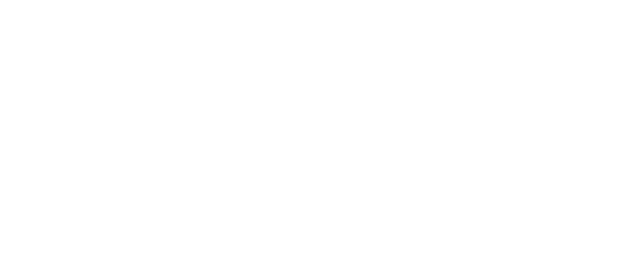
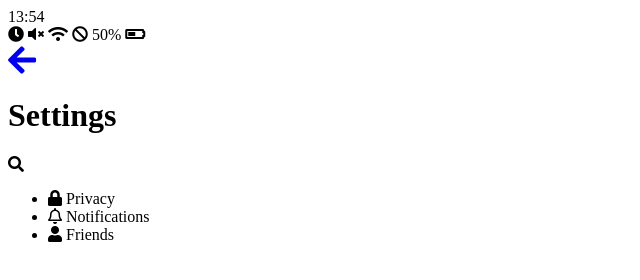
Before and after one commit to zizimoos/kakao-clone-2.0, a plain HTML site: page setting.html in a window 1280 px wide. Shown: the whole page, without its empty margins (0-640 px from the left). Drawn offline with Linux system fonts and the light colour scheme.

Commit message:
html Done!

```diff
--- /dev/null
+++ b/chat.html
@@ -0,0 +1,83 @@
+<!DOCTYPE html>
+<html lang="en">
+	<head>
+		<meta charset="UTF-8" />
+		<meta name="viewport" content="width=device-width, initial-scale=1.0" />
+		<meta http-equiv="X-UA-Compatible" content="ie=edge" />
+		<link
+			rel="stylesheet"
+			href="https://use.fontawesome.com/releases/v5.8.1/css/all.css"
+			integrity="sha384-50oBUHEmvpQ+1lW4y57PTFmhCaXp0ML5d60M1M7uH2+nqUivzIebhndOJK28anvf"
+			crossorigin="anonymous"
+		/>
+		<title>Chat|kakao clone</title>
+	</head>
+	<body>
+		<div class="status-bar">
+			<div class="status-bar__column">
+				<span class="status-bar__clock">13:54</span>
+			</div>
+			<div class="status-bar__column">
+				<i class="fas fa-clock"></i>
+				<i class="fas fa-volume-mute"></i>
+				<i class="fas fa-wifi"></i>
+				<i class="fas fa-ban"></i>
+				<span class="status-bar__battery-level">50%</span>
+				<i class="fas fa-battery-half"></i>
+			</div>
+		</div>
+		<header class="header">
+			<div class="header__header-column">
+				<a href="index.html">
+					<i class="fas fa-arrow-left fa-2x"></i>
+				</a>
+				<h1 class="header__title">Best Friend</h1>
+			</div>
+			<div class="header__header-column">
+				<span class="header__icon">
+					<i class="fas fa-search"></i>
+				</span>
+			</div>
+			<div>
+				<span class="header__icon">
+					<i class="fas fa-bars"></i>
+				</span>
+			</div>
+		</header>
+		<main class="chat">
+			<ul class="chat__messages">
+				<span class="chat__timestamp">Friday, January 11, 2019</span>
+				<li class="incoming-message message">
+					<img src="./img/risa.png" alt="roel" width="200px" />
+					<div class="message__content">
+						<span class="message__author">Best Friend</span>
+						<div class="message__bubble">Congrats I love you Roel</div>
+					</div>
+					<span class="message__timestamp"></span>
+				</li>
+				<li class="incoming-message message">
+					<span class="message__timestamp"></span>
+					<div class="message__content">
+						<div class="message__bubble">Thanks zizi I love you too</div>
+					</div>
+				</li>
+			</ul>
+		</main>
+		<div class="chat__write">
+			<div class="chat__write-column">
+				<i class="far fa-plus-square"></i>
+			</div>
+			<div class="chat__write-column">
+				<input type="text" placeholder="send message" />
+			</div>
+			<div class="chat__write-column">
+				<span class="chat__write-icon">
+					<i class="far fa-smile"></i>
+				</span>
+				<span class="chat__write-icon">
+					<i class="fas fa-microphone"></i>
+				</span>
+			</div>
+		</div>
+	</body>
+</html>
--- a/setting.html
+++ b/setting.html
@@ -0,0 +1,67 @@
+<!DOCTYPE html>
+<html lang="en">
+	<head>
+		<meta charset="UTF-8" />
+		<meta name="viewport" content="width=device-width, initial-scale=1.0" />
+		<meta http-equiv="X-UA-Compatible" content="ie=edge" />
+		<link
+			rel="stylesheet"
+			href="https://use.fontawesome.com/releases/v5.8.1/css/all.css"
+			integrity="sha384-50oBUHEmvpQ+1lW4y57PTFmhCaXp0ML5d60M1M7uH2+nqUivzIebhndOJK28anvf"
+			crossorigin="anonymous"
+		/>
+		<title>Settings|kakao clone</title>
+	</head>
+	<body>
+		<div class="status-bar">
+			<div class="status-bar__column">
+				<span class="status-bar__clock">13:54</span>
+			</div>
+			<div class="status-bar__column">
+				<i class="fas fa-clock"></i>
+				<i class="fas fa-volume-mute"></i>
+				<i class="fas fa-wifi"></i>
+				<i class="fas fa-ban"></i>
+				<span class="status-bar__battery-level">50%</span>
+				<i class="fas fa-battery-half"></i>
+			</div>
+		</div>
+		<header class="header">
+			<div class="header__header-column">
+				<a href="more.html">
+					<i class="fas fa-arrow-left fa-2x"></i>
+				</a>
+				<h1 class="header__title">Settings</h1>
+			</div>
+			<div class="header__header-column">
+				<span class="header__icon">
+					<i class="fas fa-search"></i>
+				</span>
+			</div>
+		</header>
+		<main class="settings">
+			<section class="settings__sections">
+				<ul class="settings__list">
+					<li class="settings_setting">
+						<span class="settings__icon">
+							<i class="fas fa-lock"></i>
+						</span>
+						<span class="setting__title">Privacy</span>
+					</li>
+					<li class="settings_setting">
+						<span class="settings__icon">
+							<i class="far fa-bell"></i>
+						</span>
+						<span class="setting__title">Notifications</span>
+					</li>
+					<li class="settings_setting">
+						<span class="settings__icon">
+							<i class="fas fa-user"></i>
+						</span>
+						<span class="setting__title">Friends</span>
+					</li>
+				</ul>
+			</section>
+		</main>
+	</body>
+</html>
```
Also changed, not shown: index.html (+2 -0 lines), more.html (+3 -1 lines).
